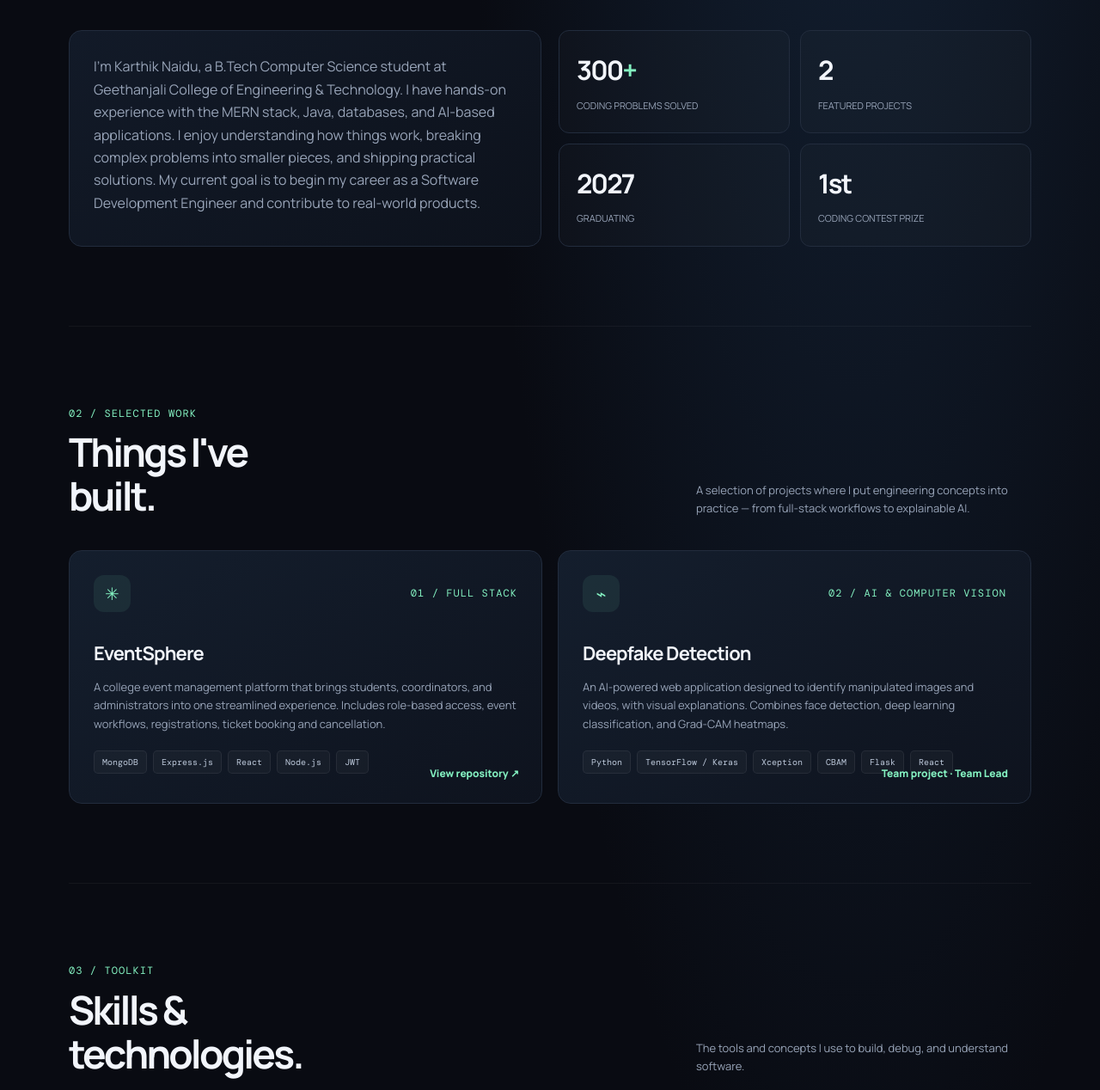
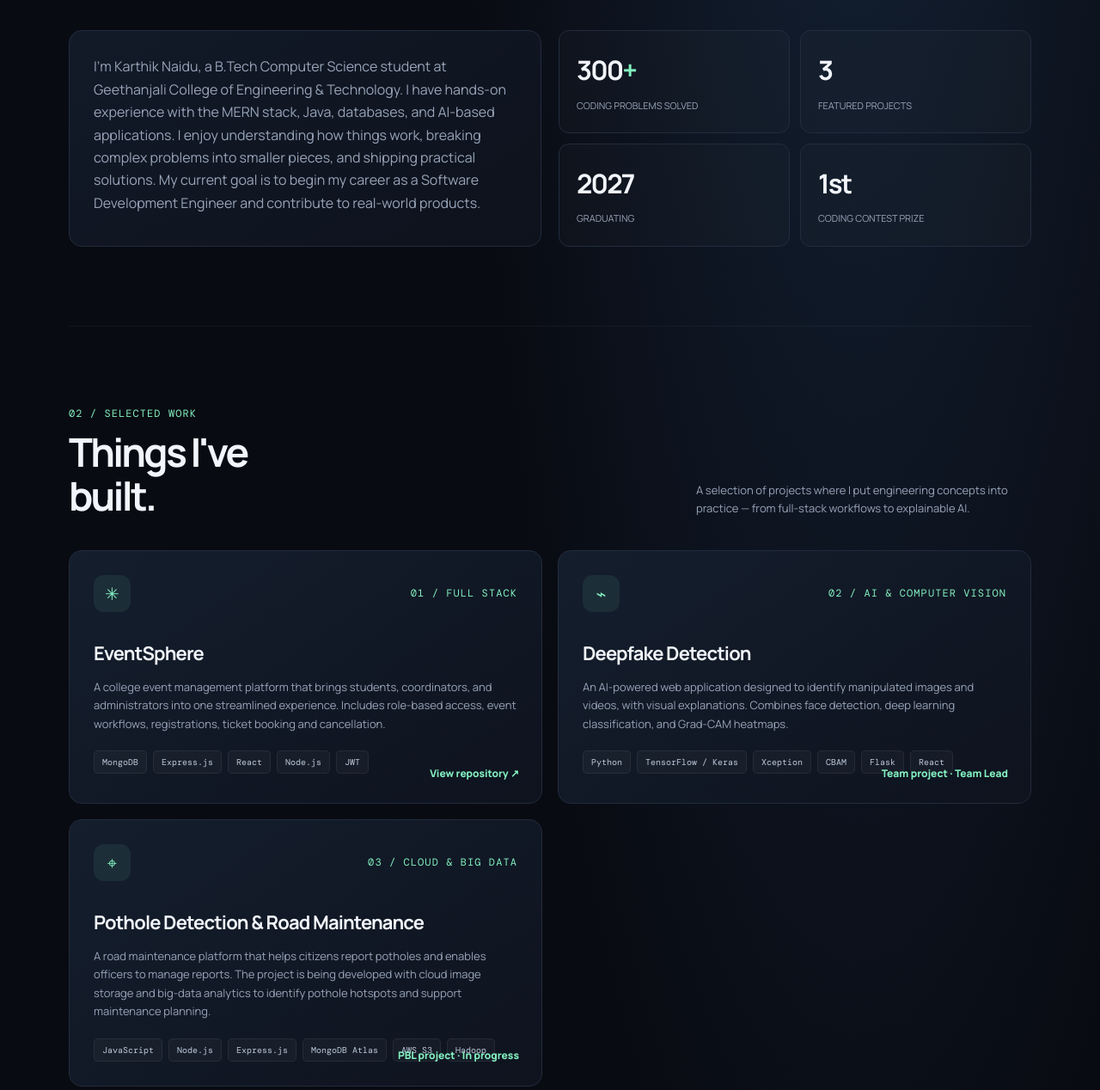
Before and after one commit to karthik9724/karthik9724.github.io, a plain HTML site: page index.html in a window 1280 px wide. Shown: the part 964-2232 px from the top of the page at 86% size. Drawn offline with nearby package versions, Linux system fonts and the light colour scheme.

Commit message:
Add pothole detection and road maintenance project

```diff
--- a/index.html
+++ b/index.html
@@ -20,10 +20,11 @@
 <div><div class="eyebrow mono"><span class="dot"></span> Available for opportunities · Hyderabad, India</div><h1>Hi, I'm<br><em>Karthik.</em></h1><p class="intro">A Computer Science undergraduate who enjoys turning ideas into useful software. I build full-stack web applications and explore AI-powered solutions — always learning, solving problems, and creating with purpose.</p><div class="actions"><a class="btn primary" href="#projects">Explore my work ↘</a><a class="btn" href="mailto:kumarkarthik84192@gmail.com">Get in touch ↗</a><a class="btn" href="KARTHIK_RESUME.pdf" download="Karthik_Resume.pdf">Resume ↓</a></div><div class="hero-meta"><span>⌘ <b>Software Development</b></span><span>⌁ <b>Full-stack & AI</b></span><span>⌖ <b>Hyderabad, India</b></span><span>☎ <b><a href="tel:+918309050474">+91 8309050474</a></b></span></div></div>
 <div class="orbit"><div class="orb"><div class="initials">KN</div></div><div class="orbit-tag tag1">JAVA · MERN</div><div class="orbit-tag tag2">BUILD / LEARN / REPEAT</div><div class="orbit-tag tag3">300+ PROBLEMS</div></div>
 </section>
-<section id="about"><div class="section-head reveal"><div><div class="mono">01 / About me</div><h2>A little about<br>what I do.</h2></div><p>Curious by nature. Developer by choice. Focused on building reliable products and growing into a strong software engineer.</p></div><div class="about-grid"><div class="panel reveal"><p>I'm Karthik Naidu, a B.Tech Computer Science student at Geethanjali College of Engineering & Technology. I have hands-on experience with the MERN stack, Java, databases, and AI-based applications. I enjoy understanding how things work, breaking complex problems into smaller pieces, and shipping practical solutions. My current goal is to begin my career as a Software Development Engineer and contribute to real-world products.</p></div><div class="stats reveal"><div class="stat"><strong>300<span style="color:var(--accent)">+</span></strong><small>CODING PROBLEMS SOLVED</small></div><div class="stat"><strong>2</strong><small>FEATURED PROJECTS</small></div><div class="stat"><strong>2027</strong><small>GRADUATING</small></div><div class="stat"><strong>1st</strong><small>CODING CONTEST PRIZE</small></div></div></div></section>
+<section id="about"><div class="section-head reveal"><div><div class="mono">01 / About me</div><h2>A little about<br>what I do.</h2></div><p>Curious by nature. Developer by choice. Focused on building reliable products and growing into a strong software engineer.</p></div><div class="about-grid"><div class="panel reveal"><p>I'm Karthik Naidu, a B.Tech Computer Science student at Geethanjali College of Engineering & Technology. I have hands-on experience with the MERN stack, Java, databases, and AI-based applications. I enjoy understanding how things work, breaking complex problems into smaller pieces, and shipping practical solutions. My current goal is to begin my career as a Software Development Engineer and contribute to real-world products.</p></div><div class="stats reveal"><div class="stat"><strong>300<span style="color:var(--accent)">+</span></strong><small>CODING PROBLEMS SOLVED</small></div><div class="stat"><strong>3</strong><small>FEATURED PROJECTS</small></div><div class="stat"><strong>2027</strong><small>GRADUATING</small></div><div class="stat"><strong>1st</strong><small>CODING CONTEST PRIZE</small></div></div></div></section>
 <section id="projects"><div class="section-head reveal"><div><div class="mono">02 / Selected work</div><h2>Things I've<br>built.</h2></div><p>A selection of projects where I put engineering concepts into practice — from full-stack workflows to explainable AI.</p></div><div class="cards">
 <article class="project reveal"><div class="project-top"><div class="project-icon">✳</div><span class="mono">01 / FULL STACK</span></div><h3>EventSphere</h3><p>A college event management platform that brings students, coordinators, and administrators into one streamlined experience. Includes role-based access, event workflows, registrations, ticket booking and cancellation.</p><div class="chips"><span class="chip">MongoDB</span><span class="chip">Express.js</span><span class="chip">React</span><span class="chip">Node.js</span><span class="chip">JWT</span></div><a class="project-link" href="https://github.com/karthik9724/EventSphere" target="_blank" rel="noreferrer">View repository ↗</a></article>
 <article class="project reveal"><div class="project-top"><div class="project-icon">⌁</div><span class="mono">02 / AI & COMPUTER VISION</span></div><h3>Deepfake Detection</h3><p>An AI-powered web application designed to identify manipulated images and videos, with visual explanations. Combines face detection, deep learning classification, and Grad-CAM heatmaps.</p><div class="chips"><span class="chip">Python</span><span class="chip">TensorFlow / Keras</span><span class="chip">Xception</span><span class="chip">CBAM</span><span class="chip">Flask</span><span class="chip">React</span></div><span class="project-link">Team project · Team Lead</span></article>
+<article class="project reveal"><div class="project-top"><div class="project-icon">⌖</div><span class="mono">03 / CLOUD & BIG DATA</span></div><h3>Pothole Detection & Road Maintenance</h3><p>A road maintenance platform that helps citizens report potholes and enables officers to manage reports. The project is being developed with cloud image storage and big-data analytics to identify pothole hotspots and support maintenance planning.</p><div class="chips"><span class="chip">JavaScript</span><span class="chip">Node.js</span><span class="chip">Express.js</span><span class="chip">MongoDB Atlas</span><span class="chip">AWS S3</span><span class="chip">Hadoop</span></div><span class="project-link">PBL project · In progress</span></article>
 </div></section>
 <section id="skills"><div class="section-head reveal"><div><div class="mono">03 / Toolkit</div><h2>Skills &<br>technologies.</h2></div><p>The tools and concepts I use to build, debug, and understand software.</p></div><div class="skills">
 <div class="skillbox reveal"><h3>⌘ Programming</h3><p>Java<br>C<br>JavaScript<br>SQL</p></div><div class="skillbox reveal"><h3>◈ Core computer science</h3><p>Data Structures & Algorithms<br>Object-Oriented Programming<br>DBMS<br>Operating Systems<br>Computer Networks</p></div><div class="skillbox reveal"><h3>⌁ Web development</h3><p>HTML & CSS<br>React.js<br>Node.js<br>Express.js<br>REST APIs</p></div><div class="skillbox reveal"><h3>▤ Databases</h3><p>MongoDB<br>MySQL<br>SQLite</p></div><div class="skillbox reveal"><h3>⚙ Tools</h3><p>Git & GitHub<br>VS Code<br>Postman</p></div><div class="skillbox reveal"><h3>✧ Currently growing</h3><p>Problem solving<br>Full-stack engineering<br>Machine learning<br>System fundamentals</p></div>
```
